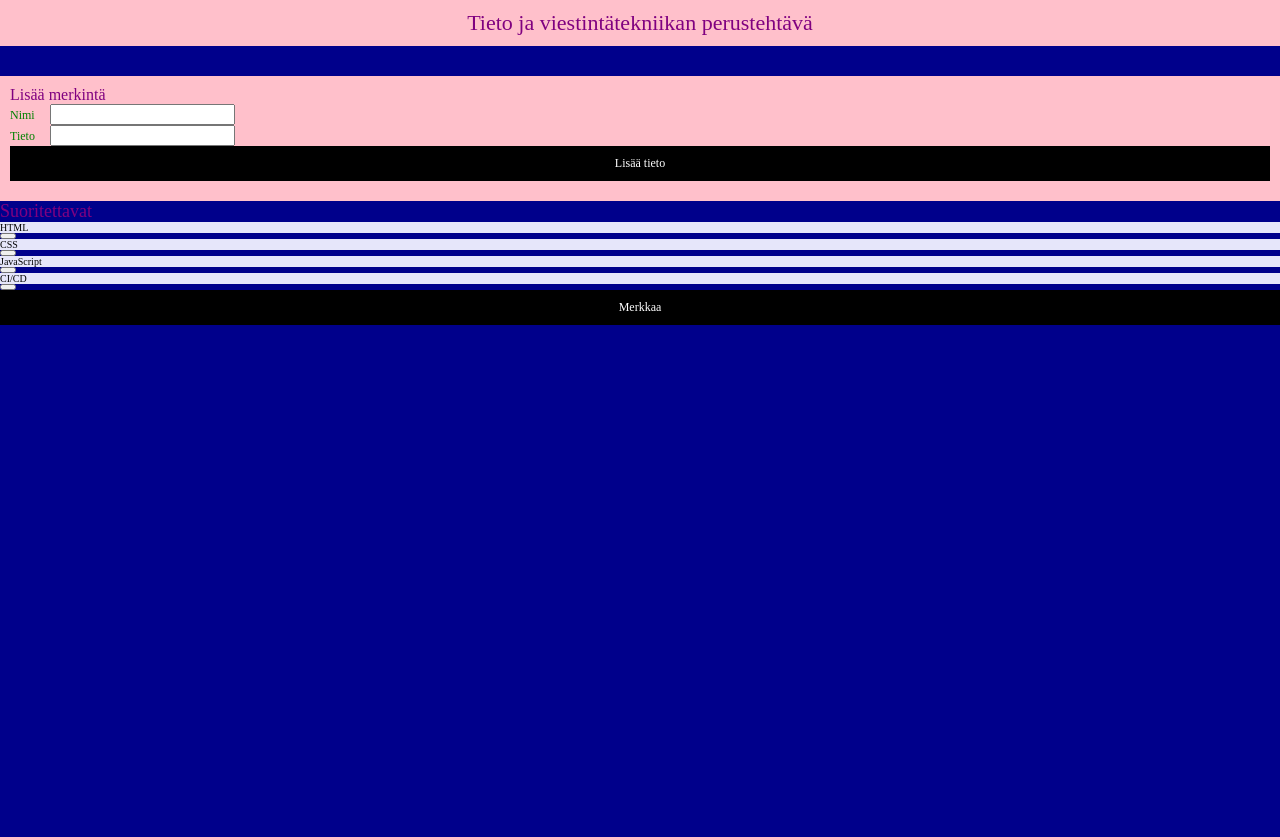
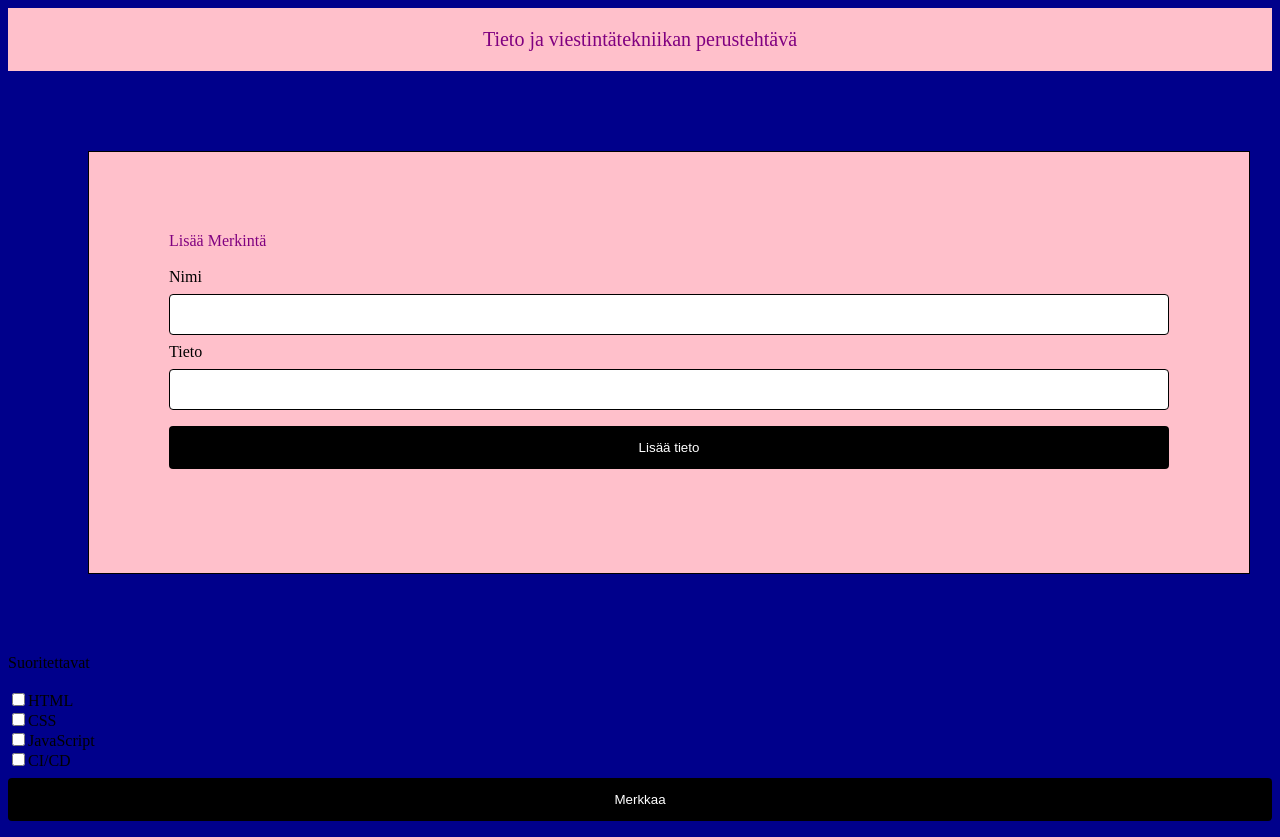
Before and after one commit to NinaVarpa/salpaus, a plain HTML site: page Projekti.html in a window 1280 px wide. Before the commit the page ends 800 px from the top, so only its background shows below. Drawn offline with Linux system fonts and the light colour scheme.

Commit message:
20210823

```diff
--- /dev/null
+++ b/Projekti.css
@@ -0,0 +1,51 @@
+.projektitausta{
+  background-color: darkblue;
+}
+.otsikko1{
+  background-color: pink;
+  color: purple;
+  font-size: 20px;
+  top: 10px;
+  bottom: 10px;
+  padding: 20px;
+  text-align: center;
+}
+.laatikko{
+  background-color: pink;
+  text-align: left;
+  bottom:10px;
+  margin: center;
+  width: 1000px;
+  border: 1px solid;
+  padding:80px;
+  Margin:80px;
+}
+.otsikko2{
+  background-color: pink;
+  color:purple;
+  text-align: left;
+  font-size: 16px;
+}
+input[type=text].lomake, select {
+    width: 100%;
+    padding: 12px 20px;
+    margin: 8px 0;
+    display: inline-block;
+    border: 1px solid black;
+    border-radius: 4px;
+    box-sizing: border-box;
+    color: green
+  }
+  input[type=submit].lomake {
+    width: 100%;
+    background-color:black;
+    color: white;
+    padding: 14px 20px;
+    margin: 8px 0;
+    border: none;
+    border-radius: 4px;
+    cursor: pointer;
+  }
+  input[type=submit].lomake1:hover {
+    background-color: black;
+  }
--- a/Projekti.html
+++ b/Projekti.html
@@ -3,29 +3,31 @@
     <Title>
      Projekti
     </Title>
-    <link rel="stylesheet"href="ulkoasu.css"/>
+    <link rel="stylesheet"href="Projekti.css"/>
     <Body class="projektitausta">
       <div class="otsikko1">
         Tieto ja viestintätekniikan perustehtävä
         </div>
-      <div id="laatikko">
-        <div class="otsikko2"> Lisää merkintä</div>
-        <label class="merkintalaatikko">Nimi</label><input type="text"><br>
-        <label class="merkintalaatikko">Tieto</label><input type="text"><br>
-      <div class="lisaatieto"> Lisää tieto</div>
+      <div class="laatikko">
+        <form id="tieto">
+          <div class="otsikko2">Lisää Merkintä</div><br>
+          <label for="Nimi"> Nimi </label>
+          <input class="lomake" type="text" id="Nimi"><br>
+          <label for="tieto"> Tieto </label>
+          <input class="lomake" type="text" id="tieto"><br>
+          <input class="lomake"type="submit"value="Lisää tieto">
+         <div class="lisätty tieto"></div>
+        </form>
       </div>
-      <div class="otsikko3">Suoritettavat</div>
-      <div class="merkintalaatikko2">HTML</div>
-      <button type="sguare-button"onelick></button>
-      <div class="merkintalaatikko2">CSS</div>
-      <button type="sguare-button"onelick></button>
-      <div class="merkintalaatikko2">JavaScript</div>
-      <button type="sguare-button"onelick></button>
-      <div class="merkintalaatikko2">CI/CD</div>
-      <button type="sguare-button"onelick></button>
-      <div class="merkkaa">Merkkaa</div>
+      <div class="ilmoitus"></div>
+      <div class="otsikko3">Suoritettavat</div><br>
+      <div class="lomake1"><input type="checkbox"id="Html">HTML</div>
+      <div class="lomake1"><input type="checkbox"id="CSS">CSS</div>
+      <div class="lomake1"><input type="checkbox"id="JavaScript">JavaScript</div>
+      <div class="lomake1"><input type="checkbox"id="CI/CD">CI/CD</div>
+      <input class="lomake" type="submit"value="Merkkaa">
       </div>
+    <script src="Projektiscript.js"></script>
     </body>
-
   </head>
 </HTML>
--- a/ulkoasu.css
+++ b/ulkoasu.css
@@ -14,7 +14,7 @@ a:active{
 }
 div{
   background-color:purple;
-  text-align:center
+  text-align:center;
 }
 .otsikko{
   background-color:pink;
@@ -29,71 +29,3 @@ div{
   margin:auto;
   background-color:black;
 }
-.projektitausta{
-  background-color: blue;
-  text-align: left;
-  margin: auto
-}
-.Projektitausta{
-  background-color: darkblue;
-  color:powderblue;
-}
-.otsikko1{
-  background-color: pink;
-  color:purple;
-  margin-bottom:30px ;
-  padding: 10px;
-  font-size: 22px;
-}
-#laatikko{
-  background-color: pink;
-  color:purple;
-  text-align: left;
-  padding: 10px;
-  margin:center ;
-}
-.merkintalaatikko{
-    width: 40px;
-    display: inline-block;
-    color: green;
-    font-size: 12px;
-}
-.otsikko2{
-  background-color: pink;
-  color:purple;
-  text-align: left;
-  font-size: 24px,
-}
-.lisaatieto{
-  winth:30%;
-  margin: auto;
-  background-color: black;
-  color:white;
-  margin-bottom: 10px;
-  padding: 10px;
-  font-size:12px
-
-
-}
-.otsikko3{
-  background-color: darkblue;
-  color: purple;
-  text-align: left;
-  font-size: 18px;
-}
- .merkintalaatikko2{
-background-color:lavender;
-color: black;
-font-size: 10px;
-text-align:left;
- }
-.merkkaa{
-winth:30%;
-margin:auto;
-background-color:black;
-color:white;
-margin-bottom:10px;
-padding:10px;
-font-size:12px;
-margin: center;
-}
```
Also changed, not shown: Projektiscript.js (added), 1 other file.
